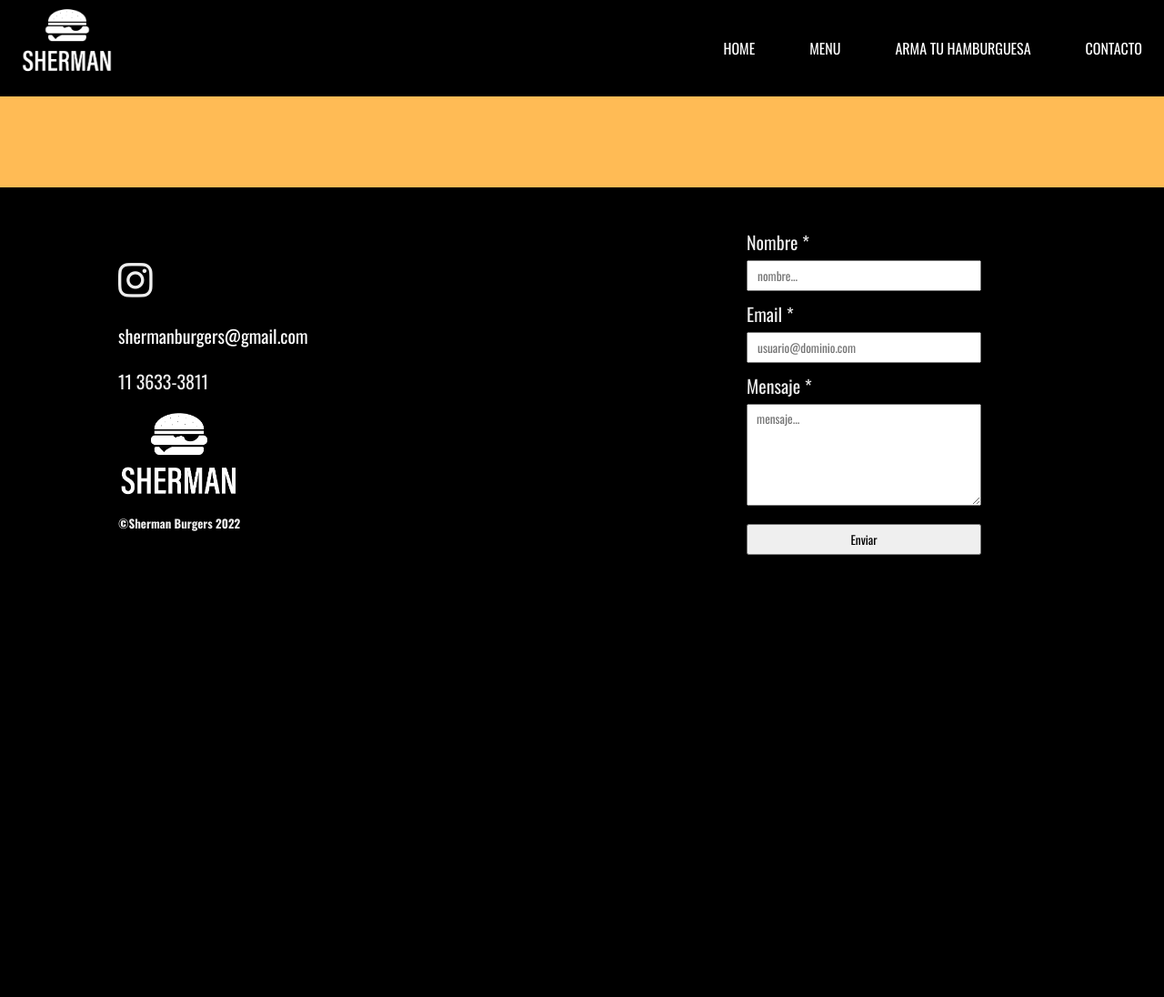
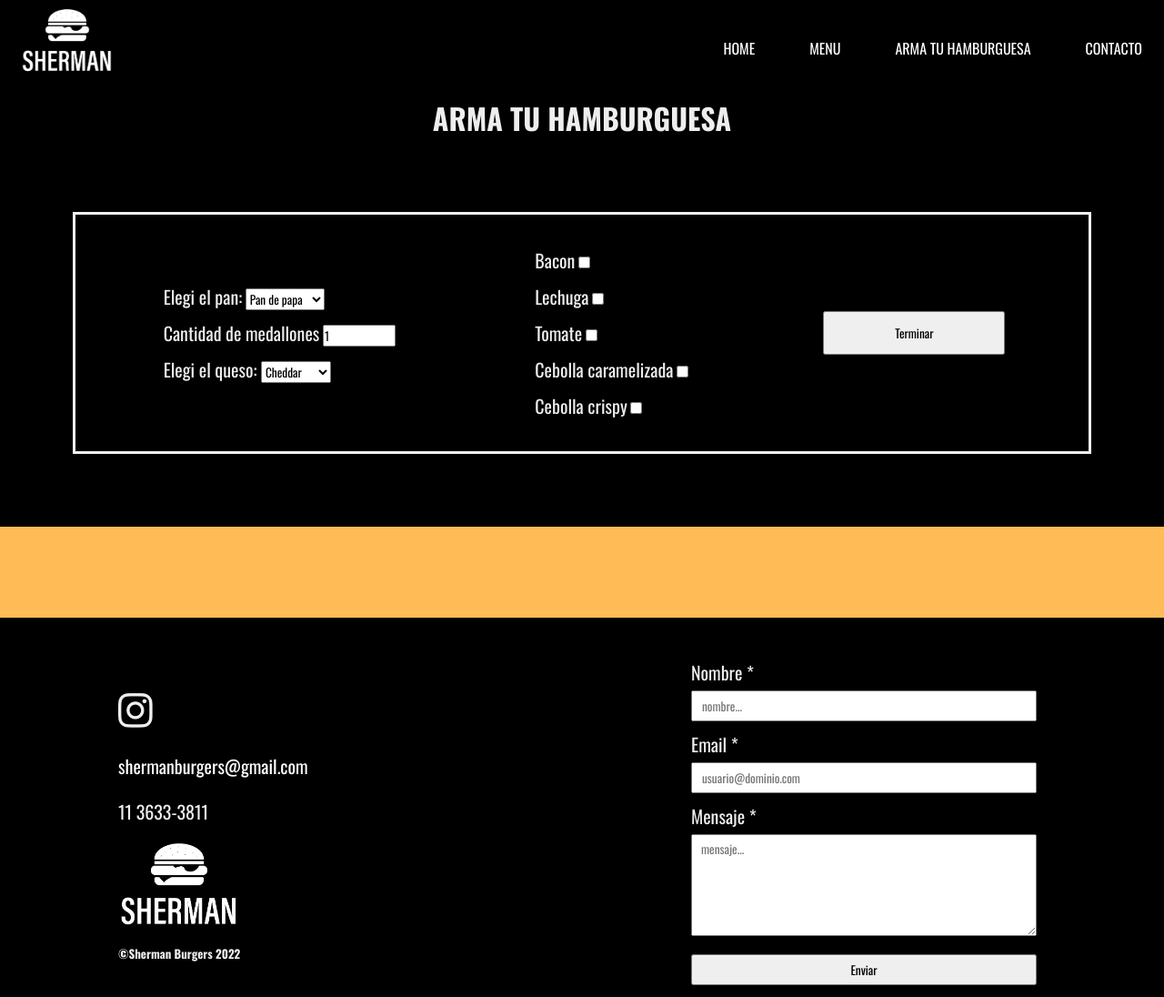
Before and after one commit to GermanSchmitz/GermanSchmitz.github.io, a plain HTML site: page pages/armaTuHamburguesa.html in a window 1280 px wide. Shown: the whole page at 91% size. Before the commit the page ends 800 px from the top, so only its background shows below. Drawn offline with nearby package versions, Linux system fonts and the light colour scheme.

Commit message:
agregacion pagina armar hamburguesa

```diff
--- a/pages/armaTuHamburguesa.html
+++ b/pages/armaTuHamburguesa.html
@@ -11,6 +11,7 @@
       type="image/x-icon"
     />
     <link rel="stylesheet" href="../styles/style.css" />
+    <link rel="stylesheet" href="../styles/armaTuHamburguesa.css" />
     <link rel="preconnect" href="https://fonts.googleapis.com" />
     <link rel="preconnect" href="https://fonts.gstatic.com" crossorigin />
     <link
@@ -60,6 +61,91 @@
         </div>
       </nav>
     </header>
+    <main>
+      <h1>ARMA TU HAMBURGUESA</h1>
+      <div class="form_container">
+        <form action="" class="form__hamburguesa" name="formHamburguesa">
+          <div class="form__carne-pan-queso">
+            <div class="form__cpq-select-item">
+              <label>Elegi el pan:</label>
+              <select
+                name="pan"
+                id="pan"
+                form="formHamburguesa"
+                class="form__select"
+              >
+                <option value="panDePapa" class="form__select">
+                  Pan de papa
+                </option>
+                <option value="panDeQueso" class="form__select">
+                  Pan de queso
+                </option>
+                <option value="panDeMolde" class="form__select">
+                  Pan de molde
+                </option>
+              </select>
+            </div>
+            <div class="form__cpq-select-item">
+              <label for="cantidadCarnes">Cantidad de medallones</label>
+              <input
+                type="number"
+                min="1"
+                max="6"
+                placeholder="1"
+                value="1"
+                name="cantidadCarnes"
+                id="cantidadCarnes"
+                class="form__select form__select-cant-burgers"
+              />
+            </div>
+            <div class="form__cpq-select-item">
+              <label for="tipoQueso">Elegi el queso: </label>
+              <select
+                name="tipoQueso"
+                id="tipoQueso"
+                form="formHamburguesa"
+                class="form__select"
+              >
+                <option value="cheddar" class="form__select">Cheddar</option>
+                <option value="dambo" class="form__select">Dambo</option>
+                <option value="bluecheese" class="form__select">
+                  Bluecheese
+                </option>
+              </select>
+            </div>
+          </div>
+          <div class="form__adicionales">
+            <div class="form__adicionales-checkbox-item">
+              <label for="bacon">Bacon</label>
+              <input type="checkbox" name="bacon" id="bacon" />
+            </div>
+            <div class="form__adicionales-checkbox-item">
+              <label for="lechuga">Lechuga</label>
+              <input type="checkbox" name="lechuga" id="lechuga" />
+            </div>
+            <div class="form__adicionales-checkbox-item">
+              <label for="tomate">Tomate</label>
+              <input type="checkbox" name="tomate" id="tomate" />
+            </div>
+            <div class="form__adicionales-checkbox-item">
+              <label for="cebolla">Cebolla caramelizada</label>
+              <input type="checkbox" name="cebolla" id="cebolla" />
+            </div>
+            <div class="form__adicionales-checkbox-item">
+              <label for="cebollaCrispy">Cebolla crispy</label>
+              <input type="checkbox" name="cebollaCrispy" id="cebollaCrispy" />
+            </div>
+          </div>
+          <input
+            type="submit"
+            name="submit"
+            id="formSubmit"
+            value="Terminar"
+            class="form__submit"
+          />
+        </form>
+      </div>
+    </main>
     <footer id="footer">
       <div class="contact__info">
         <div class="social__media">
@@ -72,7 +158,12 @@
         </div>
         <div class="numero_telefonico">11 3633-3811</div>
         <div class="contact__logo">
-          <a href="#header"><img src="../images/logo_sherman_burgers_white.png" width="100" alt="" /></a>
+          <a href="#header"
+            ><img
+              src="../images/logo_sherman_burgers_white.png"
+              width="100"
+              alt=""
+          /></a>
           <h6>©Sherman Burgers 2022</h6>
         </div>
       </div>
@@ -106,7 +197,12 @@
             class="form__item"
             required
           ></textarea>
-          <input type="submit" value="Enviar" class="form__item" />
+          <input
+            type="submit"
+            value="Enviar"
+            class="form__item"
+            onclick="validateEmail(document.formulario.email)"
+          />
         </form>
       </div>
     </footer>
--- a/scripts/main.js
+++ b/scripts/main.js
@@ -12,3 +12,25 @@ document.querySelectorAll(".nav__link").forEach((n) =>
     navMenu.classList.remove("active");
   })
 );
+
+function validateEmail(inputText) {
+  var mailformat = /^\w+([\.-]?\w+)*@\w+([\.-]?\w+)*(\.\w{2,3})+$/;
+  if (inputText.value.match(mailformat)) {
+    document.formulario.email.focus();
+    return true;
+  } else {
+    alert("Ingrese una direccion de correo valida");
+    document.formulario.email.focus();
+    return false;
+  }
+}
+
+function allLetter(inputtxt) {
+  var letters = /^[A-Za-z]+$/;
+  if (inputtxt.value.match(letters)) {
+    return true;
+  } else {
+    alert("Ingrese bien su nombre, no debe contener numeros");
+    return false;
+  }
+}
--- /dev/null
+++ b/styles/armaTuHamburguesa.css
@@ -0,0 +1,65 @@
+
+
+h1{
+    text-align: center;
+}
+
+.fomr_container{
+    display: flex;
+    justify-content: center;
+}
+
+.form__hamburguesa{
+    border: 3px solid #f1f1f1;
+    margin: 80px;
+    padding: 30px;
+    display: flex;
+    justify-content: space-around;
+    flex-wrap: wrap;
+    gap: 20px;
+}
+
+label{
+    display: inline;
+}
+
+.form__carne-pan-queso{
+    display: flex;
+    flex-direction: column;
+    justify-content: center;
+}
+
+.form__cpq-select-item{
+    margin: 5px;
+}
+
+.form__select-cant-burgers{
+    width: 80px;
+}
+
+.form__adicionales{
+    display: flex;
+    flex-direction: column;
+    justify-content: center;
+}
+
+.form__adicionales-checkbox-item{
+    margin: 5px;
+}
+
+.form__select{
+    color: #000;
+}
+
+.form__submit{
+    color: #000;
+    height: 48px;
+    align-self: center;
+    padding: 8px;
+    width: 200px;
+}
+
+.button__generar-burger{
+    color: #000;
+    width: 100px;
+}
```
Also changed, not shown: index.html (+19 -4 lines), pages/menu.html (+1 -1 lines).
